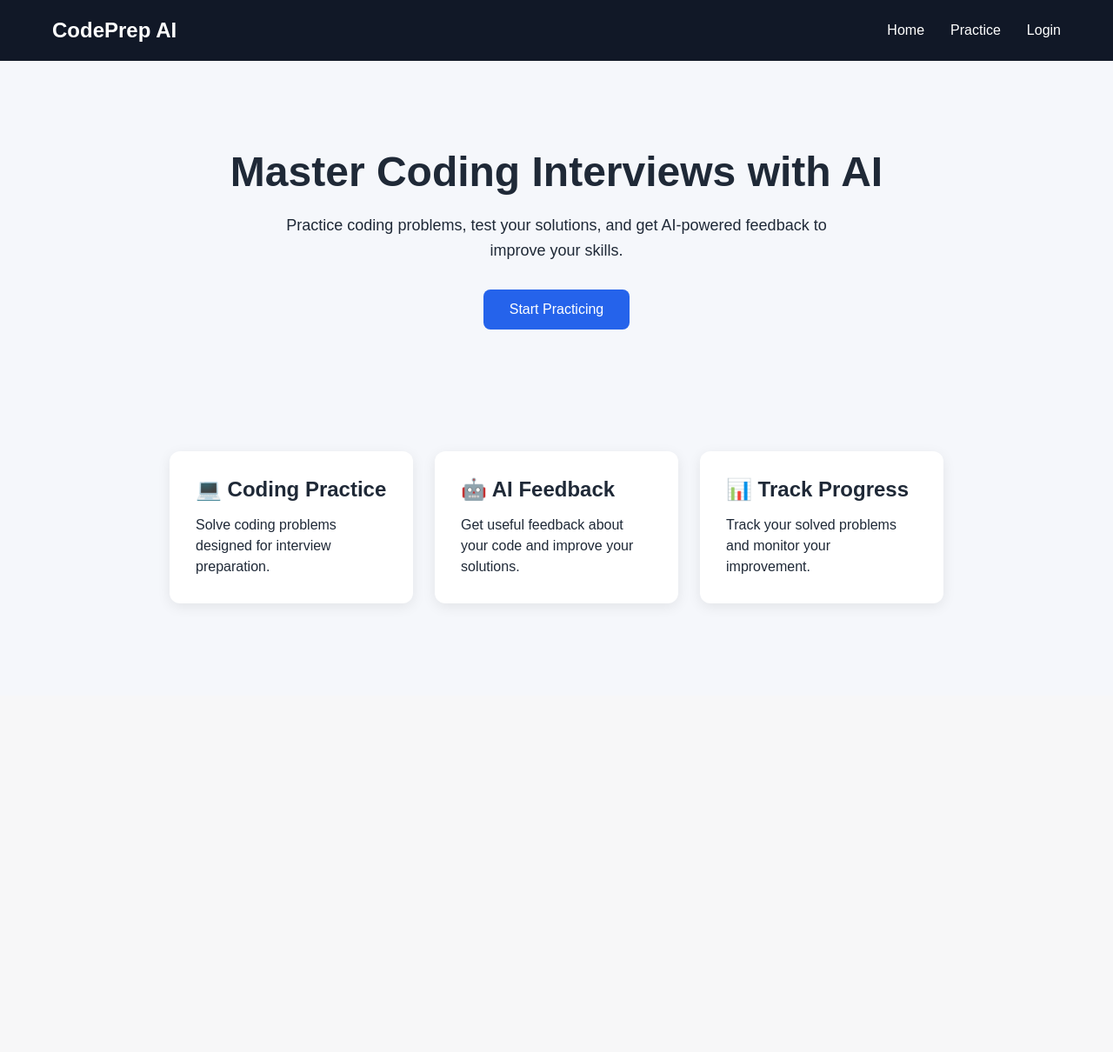
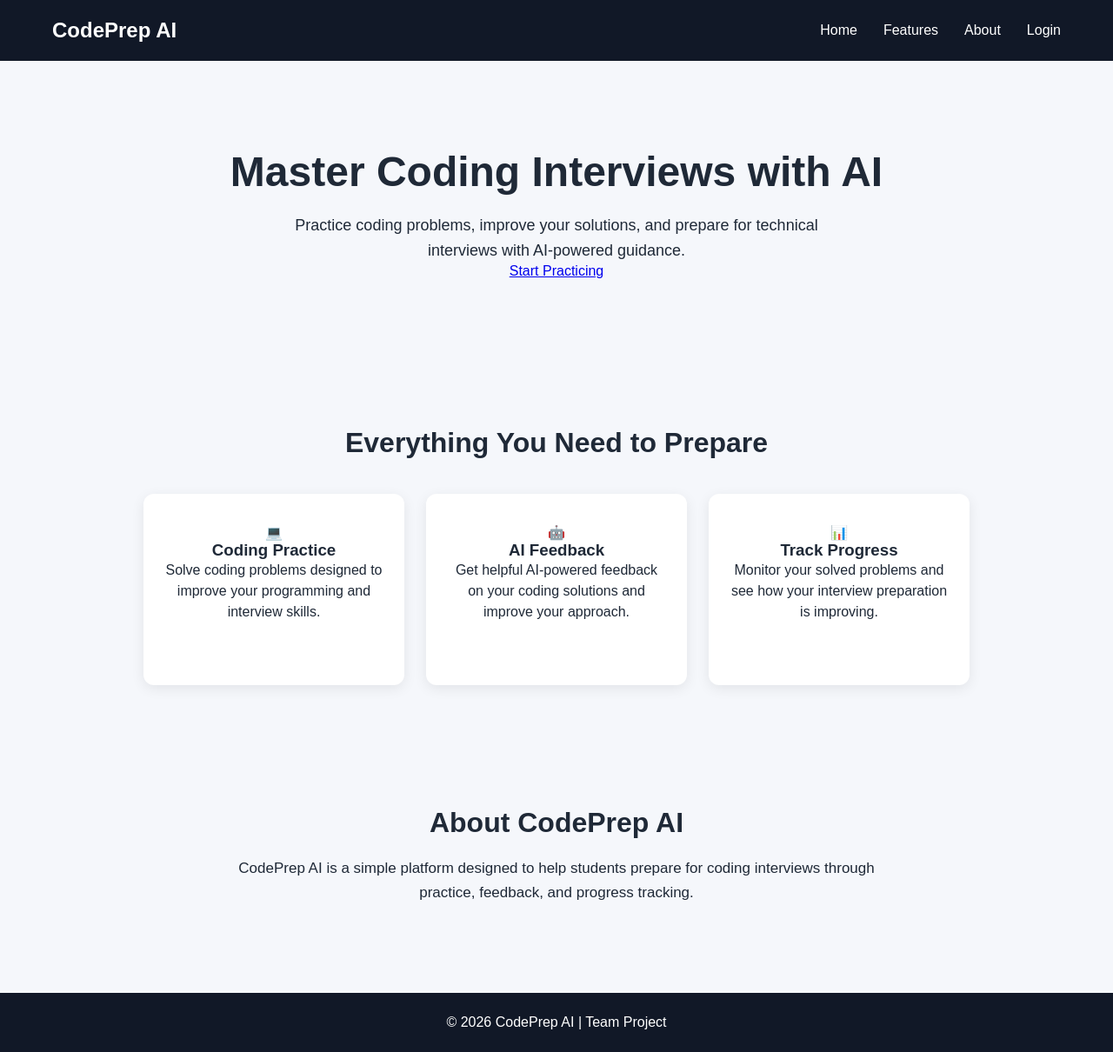
Before and after one commit to kishorg7/codeprep-AI, a Flask app: page / in a window 1280 px wide. Shown: the whole page at 87% size. Before the commit the page ends 697 px from the top, so only its background shows below. Run offline with Flask 3, Linux system fonts and the light colour scheme.

Commit message:
Improve CodePrep AI homepage

```diff
--- a/static/css/style.css
+++ b/static/css/style.css
@@ -85,3 +85,89 @@ nav {
 .card p {
     line-height: 1.5;
 }
+
+
+
+
+.feature-container {
+    display: flex;
+    justify-content: center;
+    align-items: stretch;
+    gap: 25px;
+
+    max-width: 1000px;
+    margin: auto;
+}
+
+.card {
+    background: white;
+    width: 300px;
+    min-height: 220px;
+
+    padding: 35px 25px;
+
+    border-radius: 12px;
+
+    box-shadow: 0 4px 15px rgba(0, 0, 0, 0.08);
+}
+
+
+/* Final homepage layout fixes */
+
+.features {
+    display: block;
+    text-align: center;
+    padding: 70px 40px;
+}
+
+.features h2 {
+    font-size: 32px;
+    margin-bottom: 40px;
+}
+
+.feature-container {
+    display: flex;
+    justify-content: center;
+    align-items: stretch;
+    gap: 25px;
+
+    max-width: 1000px;
+    margin: auto;
+}
+
+.card {
+    background: white;
+    width: 300px;
+    min-height: 220px;
+
+    padding: 35px 25px;
+
+    border-radius: 12px;
+
+    box-shadow: 0 4px 15px rgba(0, 0, 0, 0.08);
+}
+
+.about {
+    text-align: center;
+    max-width: 800px;
+    margin: auto;
+    padding: 70px 30px;
+}
+
+.about h2 {
+    font-size: 32px;
+    margin-bottom: 20px;
+}
+
+.about p {
+    font-size: 17px;
+    line-height: 1.7;
+}
+
+footer {
+    text-align: center;
+    background: #111827;
+    color: white;
+    padding: 25px;
+    margin-top: 30px;
+}
--- a/templates/index.html
+++ b/templates/index.html
@@ -1,69 +1,150 @@
 <!DOCTYPE html>
 <html lang="en">
+
 <head>
     <meta charset="UTF-8">
     <meta name="viewport" content="width=device-width, initial-scale=1.0">
 
     <title>CodePrep AI</title>
 
-    <link rel="stylesheet" href="{{ url_for('static', filename='css/style.css') }}">
+    <link rel="stylesheet"
+          href="{{ url_for('static', filename='css/style.css') }}">
 </head>
 
 <body>
 
+    <!-- Navigation -->
     <nav>
-        <div class="logo">CodePrep AI</div>
+
+        <div class="logo">
+            CodePrep AI
+        </div>
 
         <div class="nav-links">
-            <a href="#">Home</a>
-            <a href="#">Practice</a>
+            <a href="/">Home</a>
+            <a href="#features">Features</a>
+            <a href="#about">About</a>
             <a href="#">Login</a>
         </div>
+
     </nav>
 
 
-    <main>
+    <!-- Hero Section -->
+    <section class="hero">
 
-        <section class="hero">
+        <div class="hero-content">
 
-            <h1>Master Coding Interviews with AI</h1>
+            <h1>
+                Master Coding Interviews with AI
+            </h1>
 
             <p>
-                Practice coding problems, test your solutions,
-                and get AI-powered feedback to improve your skills.
+                Practice coding problems, improve your solutions,
+                and prepare for technical interviews with AI-powered guidance.
             </p>
 
-            <button>Start Practicing</button>
+            <a href="#features" class="start-button">
+                Start Practicing
+            </a>
 
-        </section>
+        </div>
+
+    </section>
 
 
-        <section class="features">
+    <!-- Features -->
+    <section class="features" id="features">
+
+        <h2>
+            Everything You Need to Prepare
+        </h2>
+
+        <div class="feature-container">
 
             <div class="card">
-                <h2>💻 Coding Practice</h2>
+
+                <div class="icon">
+                    💻
+                </div>
+
+                <h3>
+                    Coding Practice
+                </h3>
+
                 <p>
-                    Solve coding problems designed for interview preparation.
+                    Solve coding problems designed to improve
+                    your programming and interview skills.
                 </p>
+
             </div>
 
+
             <div class="card">
-                <h2>🤖 AI Feedback</h2>
+
+                <div class="icon">
+                    🤖
+                </div>
+
+                <h3>
+                    AI Feedback
+                </h3>
+
                 <p>
-                    Get useful feedback about your code and improve your solutions.
+                    Get helpful AI-powered feedback on your
+                    coding solutions and improve your approach.
                 </p>
+
             </div>
 
+
             <div class="card">
-                <h2>📊 Track Progress</h2>
+
+                <div class="icon">
+                    📊
+                </div>
+
+                <h3>
+                    Track Progress
+                </h3>
+
                 <p>
-                    Track your solved problems and monitor your improvement.
+                    Monitor your solved problems and see how
+                    your interview preparation is improving.
                 </p>
+
             </div>
 
-        </section>
+        </div>
 
-    </main>
+    </section>
+
+
+    <!-- About -->
+    <section class="about" id="about">
+
+        <h2>
+            About CodePrep AI
+        </h2>
+
+        <p>
+            CodePrep AI is a simple platform designed to help
+            students prepare for coding interviews through
+            practice, feedback, and progress tracking.
+        </p>
+
+    </section>
+
+
+    <!-- Footer -->
+    <footer>
+
+        <p>
+            © 2026 CodePrep AI | Team Project
+        </p>
+
+    </footer>
 
 </body>
+
 </html>
```
